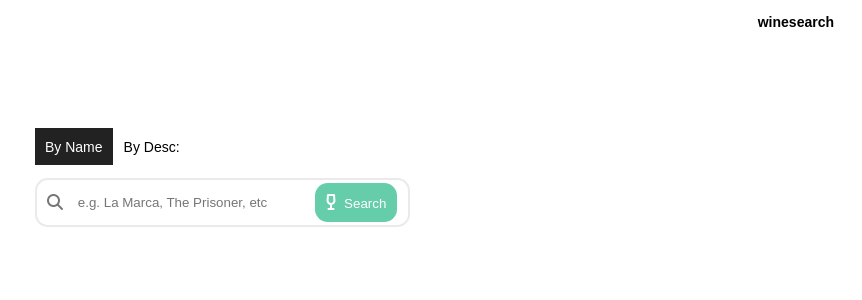
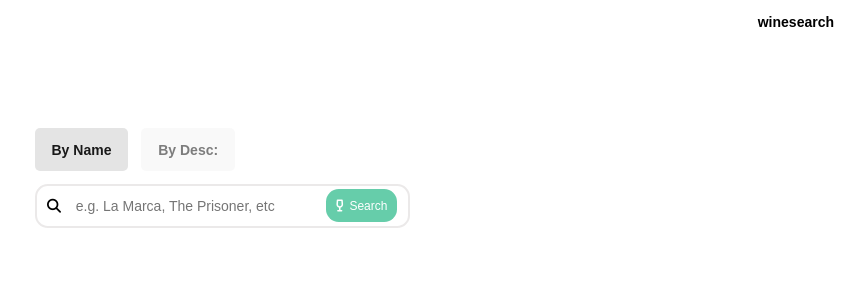
Before and after one commit to 0gzs/wineglass, a React app: page / in a window 1280 px wide. Shown: the top 300 px of the page, without its empty margins (418-1280 px from the left). Built offline with nearby package versions, Linux system fonts and the light colour scheme.

Commit message:
button style changes

```diff
--- a/client/src/components/SearchBox.scss
+++ b/client/src/components/SearchBox.scss
@@ -6,10 +6,16 @@
   .tabs {
     width: fit-content;
     display: flex;
+    gap: 1vw;
 
     p {
-      padding: 0.75em;
+      padding: 0.75em 1em;
       margin-bottom: 1vw;
+      background-color: rgba(225, 225, 225, 0.2);
+      border: solid transparent;
+      border-radius: 5px;
+      font-weight: 600;
+      color: rgb(125, 125, 125);
 
       &:hover {
         cursor: pointer;
@@ -17,8 +23,8 @@
     }
 
     .selected {
-      background-color: #222;
-      color: #fff;
+      background-color: rgba(225, 225, 225, 0.9);
+      color: rgb(25, 25, 25);
     }
   }
 }
@@ -34,34 +40,14 @@
   padding: 0.25em 0.75em;
   border-radius: 1vw;
 
-  i {
-    color: #767676;
-    font-size: 1.6rem;
-  }
-
   input {
     border: none;
     flex: 1;
     max-width: 98%;
+    font-size: 1.4rem;
 
     &:focus {
       outline: none;
     }
   }
-
-  .btn {
-    border: none;
-    border-radius: 1vw;
-    background-color: mediumaquamarine;
-
-    i {
-      color: #fff;
-      padding-right: 0.5em;
-    }
-
-    &:hover {
-      cursor: pointer;
-      i { color: #58181f; }
-    }
-  }
 }
--- a/client/src/components/Wine.scss
+++ b/client/src/components/Wine.scss
@@ -28,7 +28,7 @@
   flex: 1;
   font-weight: 200;
   line-height: 1.5;
-  font-size: 1.2rem;
+  font-size: 1.4rem;
   position: relative;
   display: flex;
   flex-direction: column;
--- a/client/src/global.scss
+++ b/client/src/global.scss
@@ -25,10 +25,21 @@ button {
   max-width: 100%;
   padding: 0.8em;
   color: white;
-  background-color: #000;
   border: none;
+  border-radius: 1vw;
+  background-color: mediumaquamarine;
+  font-size: 1.2rem;
 
-  &:hover { cursor: pointer; }
+  i {
+    font-size: 1em;
+    color: inherit;
+    padding-right: 0.5em;
+  }
+
+  &:hover {
+    cursor: pointer;
+    i { color: #58181f; }
+  }
 }
 
 svg {
--- a/client/src/index.html
+++ b/client/src/index.html
@@ -3,7 +3,7 @@
   <head>
     <title>React App</title>
     <meta charset="UTF-8">
-    <meta name="viewport" content="width=device-width, initial-scale=1">
+    <meta name="viewport" content="width=device-width, initial-scale=1, maximum-scale=1">
     <link rel="shortcut icon" href="#">
   </head>
   <body>
```
